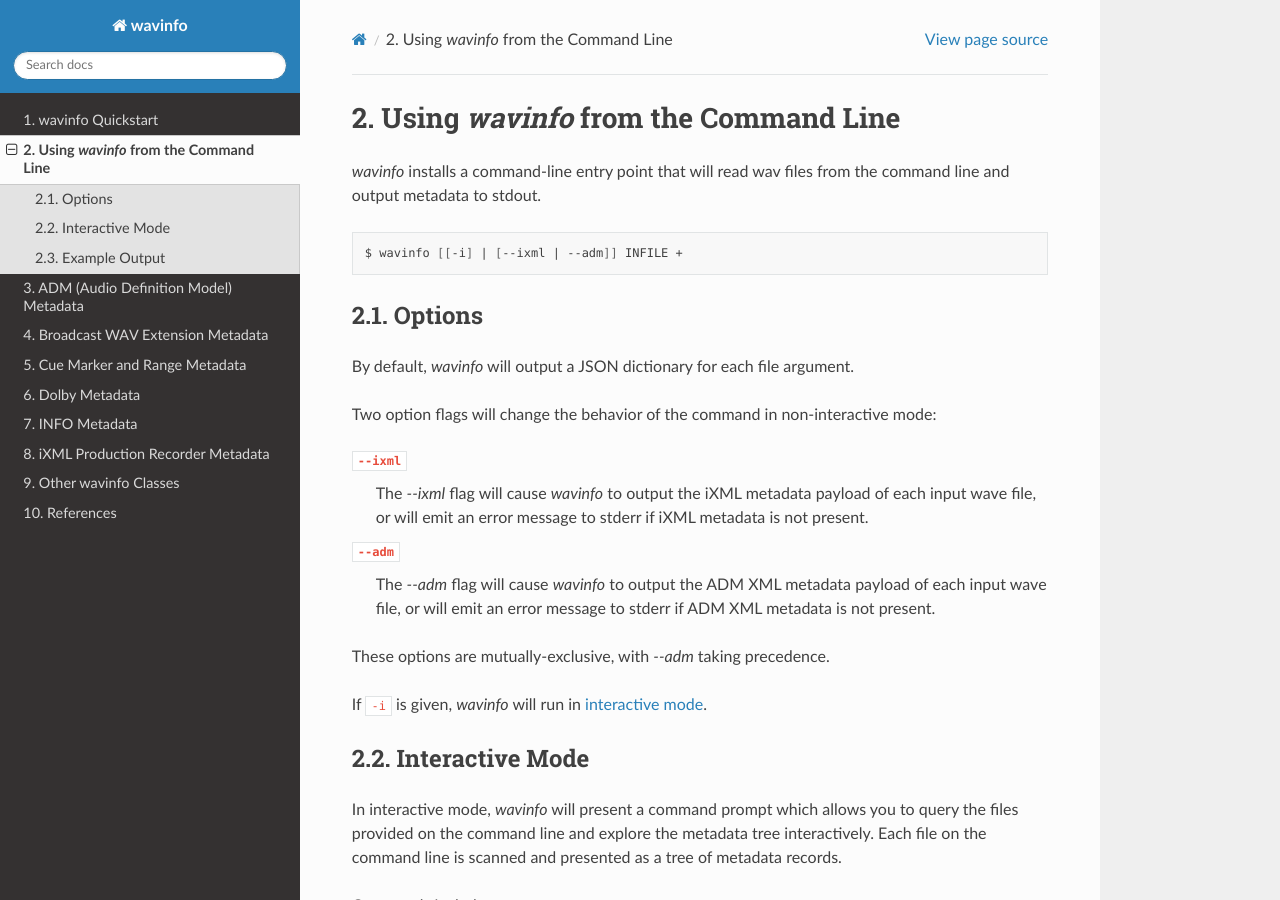
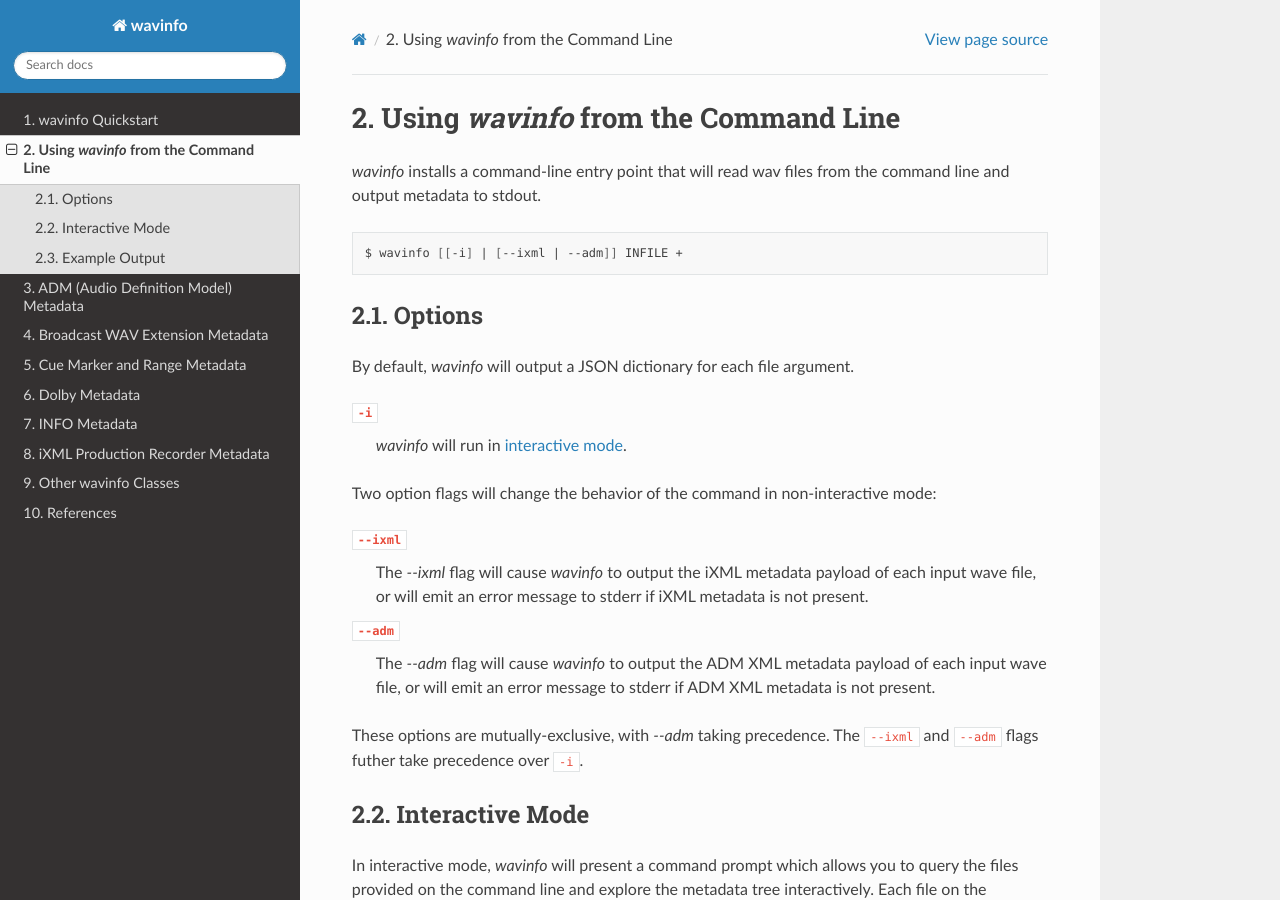
Before and after one commit to iluvcapra/wavinfo, a Sphinx documentation site: the page built from docs/source/command_line.rst, in a window 1280 px wide and 900 px high. Built offline with Sphinx 7.4.7 and the Read the Docs theme 3.1.0, drawn with Linux system fonts in a browser that asks for light colours.

Commit message:
More documentation changes.

```diff
--- a/docs/source/command_line.rst
+++ b/docs/source/command_line.rst
@@ -28,9 +30,8 @@ mode:
     payload of each input wave file, or will emit an error message to stderr if
     ADM XML metadata is not present.
 
-These options are mutually-exclusive, with `\-\-adm` taking precedence.
-
-If ``-i`` is given, `wavinfo` will run in `interactive mode`_.
+These options are mutually-exclusive, with `\-\-adm` taking precedence. The
+``--ixml`` and ``--adm`` flags futher take precedence over ``-i``.
 
 
 Interactive Mode
```
Also changed, not shown: other parts of docs/source/command_line.rst (+3 -1 lines), 1 other file.
